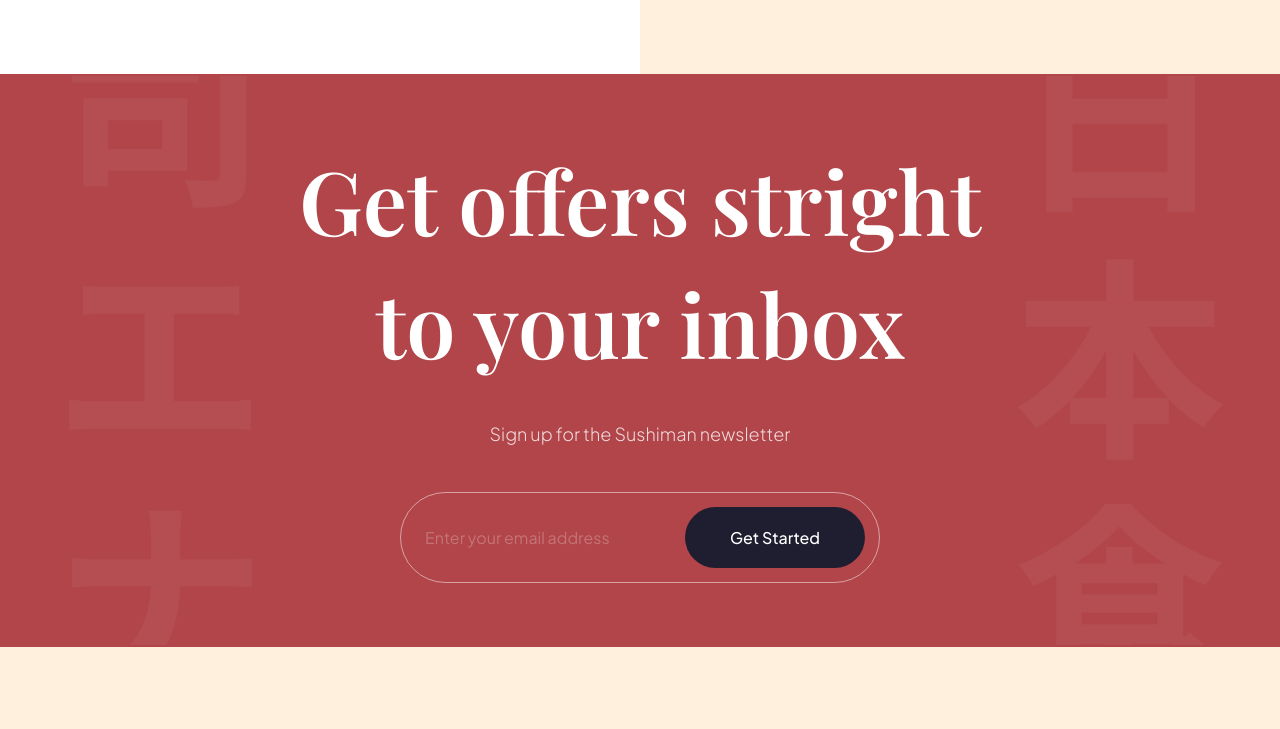
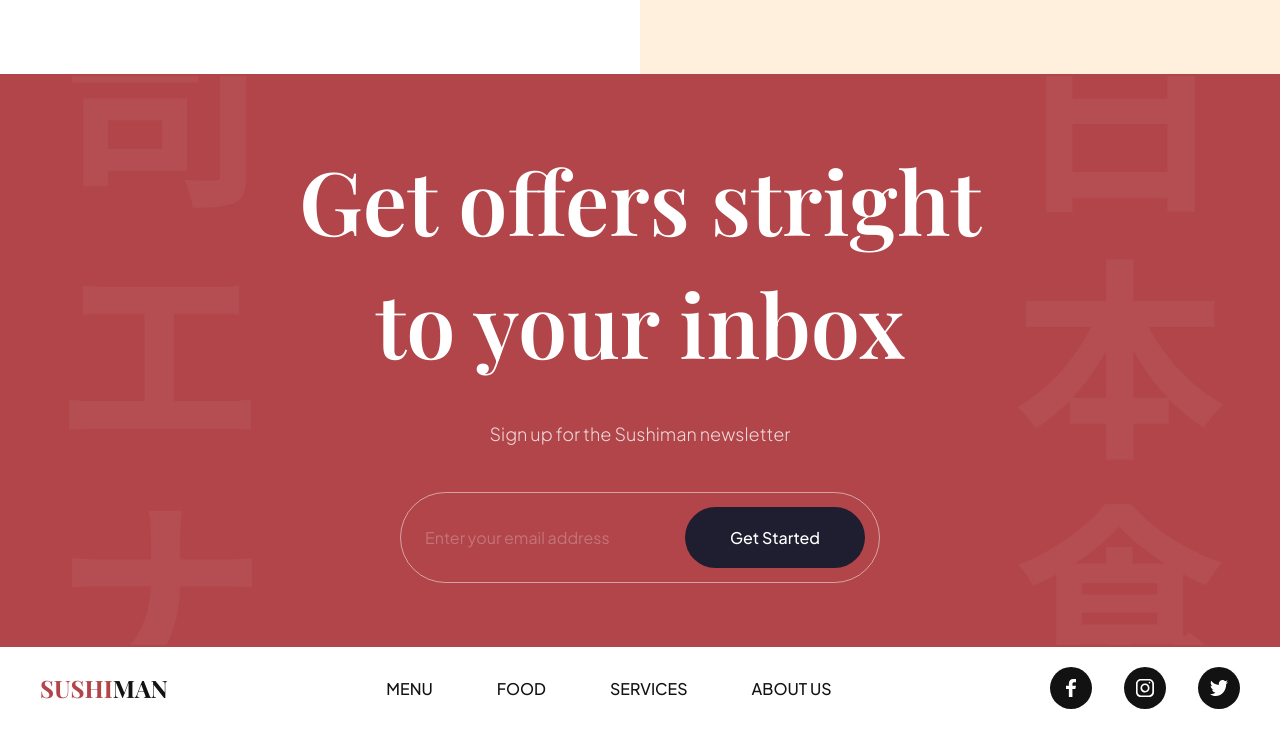
Before and after one commit to urprakashgupta/sushiman-landing, a website built with Vite: page index.html in a window 1280 px wide. Shown: the part 3620-4349 px from the top of the page. Before the commit the page ends 4267 px from the top, so only its background shows below. Built offline with nearby package versions, Linux system fonts and the light colour scheme.

Commit message:
done with footer section

```diff
--- a/css/sections/footer.css
+++ b/css/sections/footer.css
@@ -0,0 +1,62 @@
+.footer {
+    width: 100%;
+    padding: 20px 40px;
+    background: var(--color-white);
+
+    flex-wrap: wrap;
+    gap: 20px;
+
+    overflow: hidden;
+  }
+
+  .footer__logo {
+    font-size: 24px;
+    font-weight: bold;
+    font-family: var(--playfair-display);
+    text-transform: uppercase;
+    color: var(--secondary-color);
+
+    cursor: pointer;
+  }
+
+  .footer__logo span {
+    color: var(--primary-color)
+  }
+
+  .footer ul {
+    list-style: none;
+
+    display: flex;
+    flex-wrap: wrap;
+    flex-direction: row;
+    gap: 64px;
+  }
+
+  .footer ul:last-child {
+    gap: 32px;
+  }
+
+  .footer__nav li {
+    font-size: 16px;
+    font-weight: 500;
+    font-family: var(--plus-jakarta-sans);
+    text-transform: uppercase;
+    color: var(--secondary-color);
+
+    cursor: pointer;
+  }
+
+  .footer__social li {
+    width: 42px;
+    height: 42px;
+
+    background-color: var(--secondary-color);
+    border-radius: 100%;
+  }
+
+  .footer__social li img {
+    width: 45%;
+    height: 45%;
+
+    object-fit: contain;
+  }
--- a/index.html
+++ b/index.html
@@ -332,6 +332,31 @@
       <button>Get Started</button>
     </div>
   </section>
+
+  <footer class="footer flex-between">
+    <h3 class="footer__logo">
+      <span>Sushi</span>man
+    </h3>
+
+    <ul class="footer__nav">
+      <li><a href="#menu">Menu</a></li>
+      <li><a href="#food">Food</a></li>
+      <li><a href="#services">Services</a></li>
+      <li><a href="#about-us">About Us</a></li>
+    </ul>
+
+    <ul class="footer__social">
+      <li class="flex-center">
+        <img src="assets/facebook.svg" alt="facebook" />
+      </li>
+      <li class="flex-center">
+        <img src="assets/instagram.svg" alt="instagram" />
+      </li>
+      <li class="flex-center">
+        <img src="assets/twitter.svg" alt="twitter" />
+      </li>
+    </ul>
+  </footer>
   <script src="js/script.js" type="module"></script>
 </body>
 </html>
```
